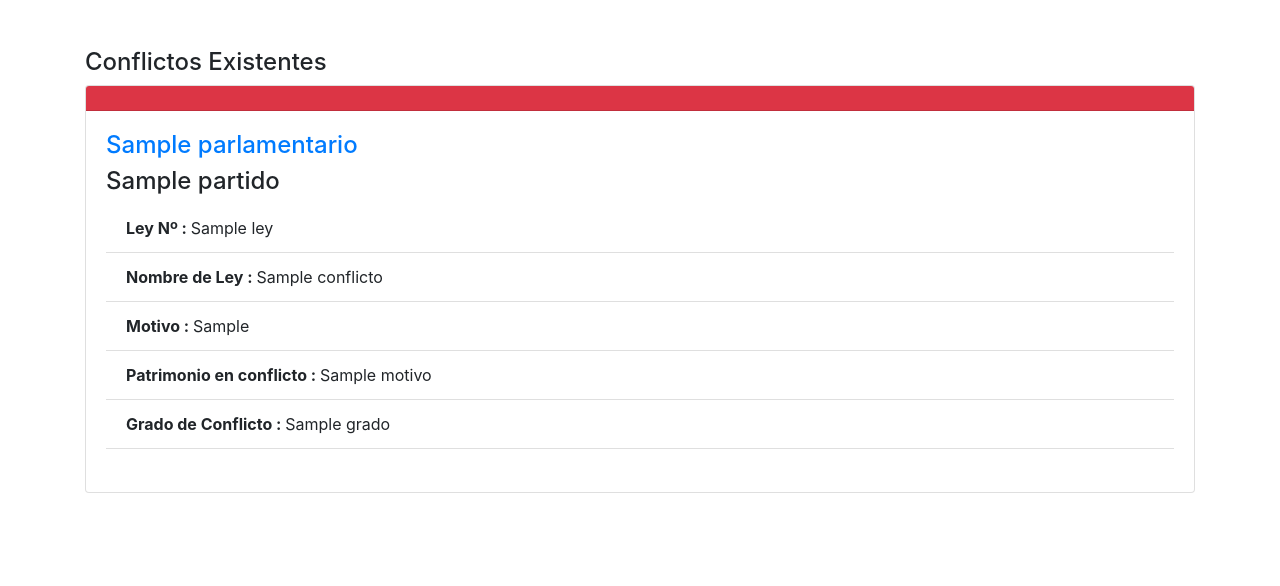
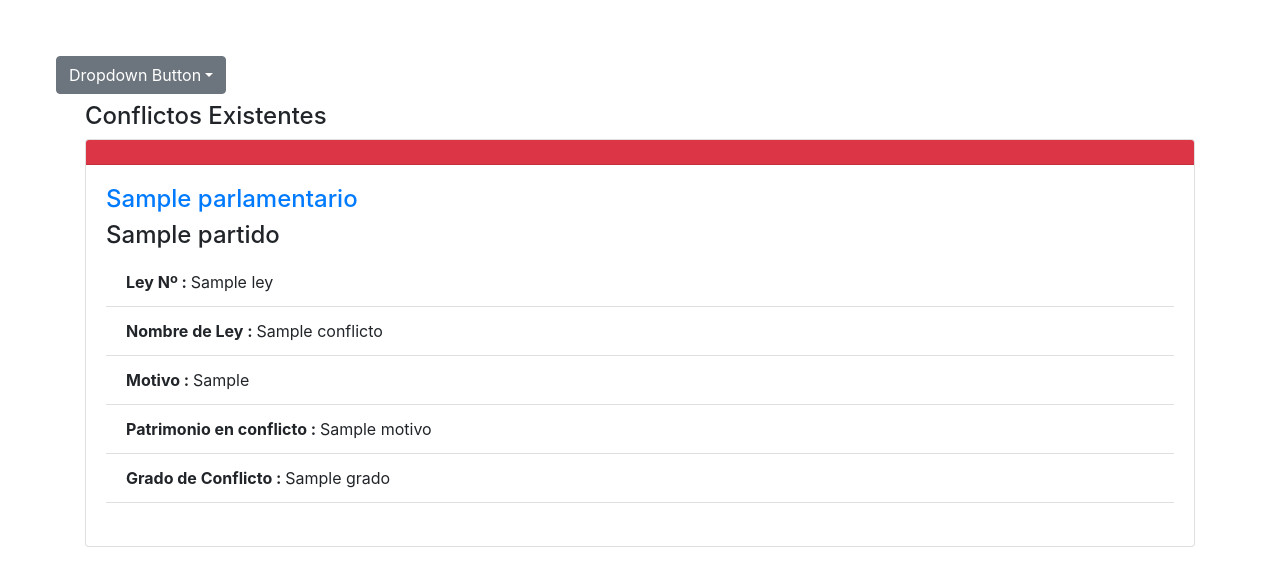
Before and after one commit to nachotp/leytransparente, a Django app: template ltweb/templates/conflictos_list.html in a window 1280 px wide. Shown: the part 88-674 px from the top of the page. Run offline with Django 3.2, Linux system fonts and the light colour scheme; the template is opened without the code that fills it: most values are stand-ins (such as "Sample title", 1, 10 or a date in 2020); parts of the project's set-up code (start-up, migrations or seed data) failed here and were passed over; some libraries are stand-ins or nearby versions.

Commit message:
dropdown de filtro y funcion de filtrado en beta
se crea un dropdown para realizar filtro de los conflictos encontrados, la funcion asociada no funciona bien aun

```diff
--- a/ltweb/templates/conflictos_list.html
+++ b/ltweb/templates/conflictos_list.html
@@ -1,14 +1,34 @@
 {% extends 'base.html' %}
+{% load static %}
+{% block head_end %}
+  <link rel="stylesheet" href="{% static 'lib/DataTables/dataTables.bootstrap4.min.css' %}">
+  <script type="text/javascript" charset="utf8" src="{% static 'lib/DataTables/jquery-3.3.1.min.js' %}"></script>
+  <script type="text/javascript" charset="utf8" src="{% static 'lib/DataTables/jquery.dataTables.min.js' %}"></script>
+  <script type="text/javascript" charset="utf8" src="{% static 'lib/DataTables/dataTables.bootstrap4.min.js' %}"></script>
+  <script type="text/javascript" charset="utf8" src="{% static 'lib/DataTables/Spanish.js' %}"></script>
+{% endblock %}
 
 {% block content %}
 
 {% if conflictos %}
+
+    <div>
+      <b-dropdown id="dropdown-1" text="Dropdown Button" class="m-md-2">
+        <b-dropdown-item>Alejandro</b-dropdown-item>
+        <b-dropdown-item>Second Action</b-dropdown-item>
+        <b-dropdown-item>Third Action</b-dropdown-item>
+        <b-dropdown-divider></b-dropdown-divider>
+        <b-dropdown-item active>Active action</b-dropdown-item>
+        <b-dropdown-item disabled>Disabled action</b-dropdown-item>
+      </b-dropdown>
+    </div>
+    <div>
         <b-container class="bv-example-row">
                 <b-row>
                         <b-col class = ml-auto>
                             <h4>Conflictos Existentes</h4>
                                 {% for conflicto in conflictos%}
-                            <b-card bg-variant="Light" header= " " header-text-variant="white" header-bg-variant="danger">
+                                    <b-card bg-variant="Light" header= " " header-text-variant="white" header-bg-variant="danger" id="myDIV">
                                         <a class="" href="{% url 'Ver Declaracion' id=conflicto.id_parlamentario %}"><h4>{{ conflicto.parlamentario }}</h4></a>
                                         <a class=""><h4>{{ conflicto.partido }}</h4></a>
                                         <b-card-text>
@@ -27,8 +47,27 @@
                         </b-col>
             </b-row>
         </b-container>
+    </div>
+
 
 {% else %}
     <h1>No se han encontrado conflictos de interes.</h1>
 {% endif %}
 {% endblock %}
+
+{% block body_end %}
+<script>
+
+$(document).ready(function() {
+    $(".dropdown-item").on("click", function() {
+        var value = $(this).text().toLowerCase();
+        alert(value);
+        $("#myDIV *").filter(function() {
+            //console.log($(this).toggle($(this).text()))
+          $(this).toggle($(this).child().toLowerCase().indexOf(value) > -1)
+        });
+    });
+});
+
+</script>
+{% endblock %}
```
Also changed, not shown: ltweb/static/ltweb/js/conflictos_filter.js (added, +15 -0 lines), ltweb/templates/base.html (+13 -0 lines). Lines whose indentation alone changed are shown as unchanged.
